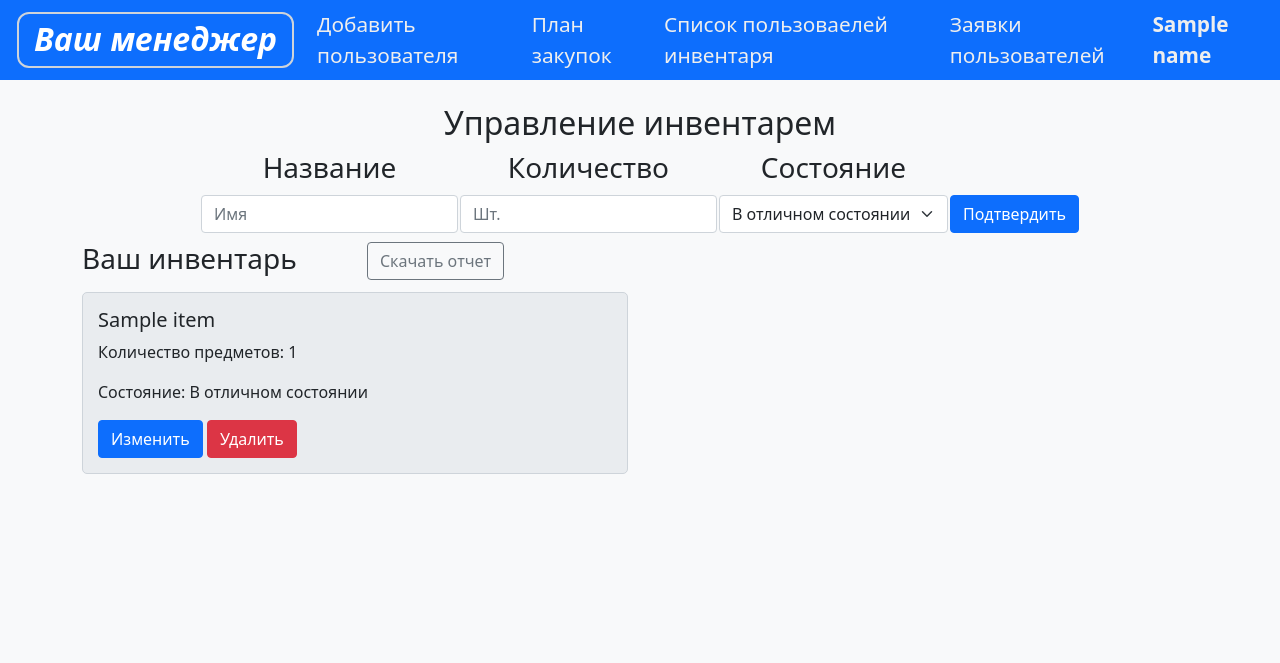
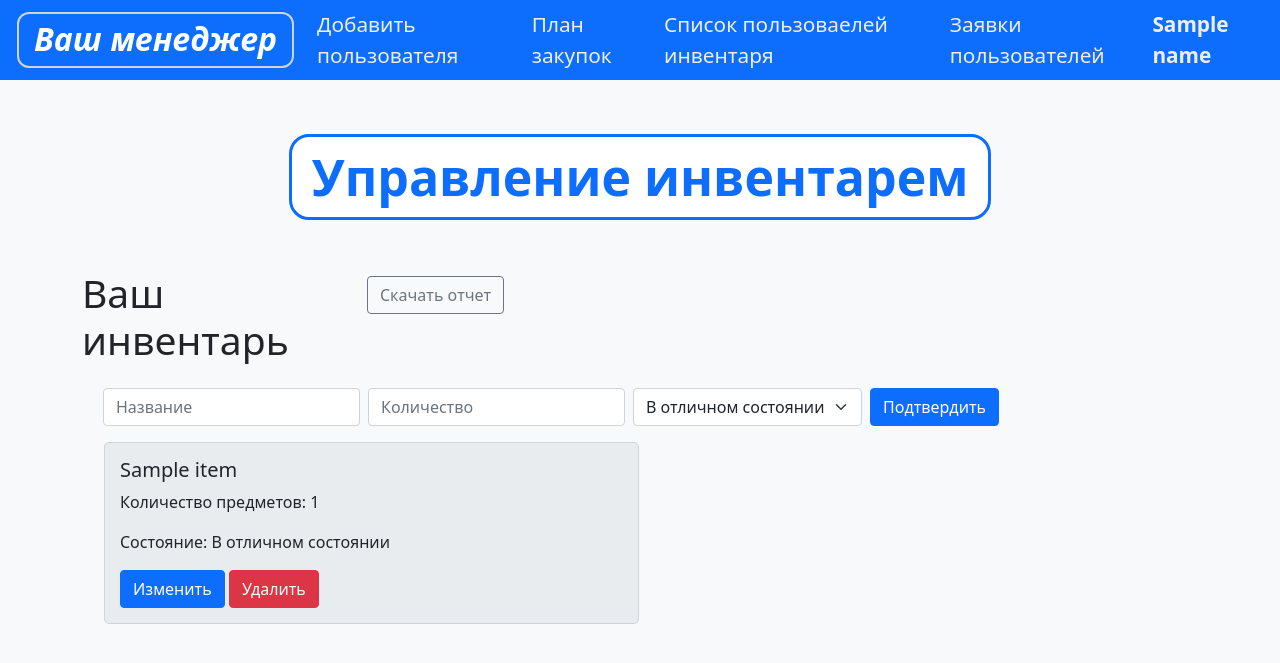
Before and after one commit to Karaseyka/Sport-equipment-management, a Flask app: template templates/admin.html in a window 1280 px wide. Shown: the top 663 px of the page. Run offline with Flask 3, Linux system fonts and the light colour scheme; the template is opened without the code that fills it: most values are stand-ins (such as "Sample title", 1, 10 or a date in 2020).

Commit message:
Admin Profile Redisign
ляпота

```diff
--- a/templates/admin.html
+++ b/templates/admin.html
@@ -1,18 +1,48 @@
+<!DOCTYPE html>
+<html lang="ru">
+<head>
+    <link rel="stylesheet" href="style.css">
+    <title>Менеджмент - Профиль</title>
+</head>
+
+<style>
+    .page-header {
+        margin-bottom: 50px;
+        margin-top: 30px;
+        font-size: 50px;
+        font-weight: bold;
+        background-color: #ffffff;
+        color: #0d6efd;
+        border-radius: 20px;
+        border: 3px solid #0d6efd;
+        padding: 10px 20px;
+        width: auto;
+    }
+    .base {
+        margin-bottom: 15px;
+    }
+    td {
+        padding-right: 7px;
+    }
+</style>
+
 {% extends "base.html" %}
 {% block content %}
 <div class="container">
-    <div class="inventory-list">
-        <h2 align="center">Управление инвентарем</h2>
-        <table align="center">
-            <tr>
-                <td><h3 align="center">Название</h3></td>
-                <td><h3 align="center">Количество</h3></td>
-                <td><h3 align="center">Состояние</h3></td>
-            </tr>
-            <tr>
+    <div class="d-flex justify-content-center"><h2 class="page-header" align="center">Управление инвентарем</h2></div>
+    <div class="row justify-content-start base">
+        <div class="col-3 base">
+            <h3 style="font-size: 39px">Ваш инвентарь</h3>
+        </div>
+        <div class="col-2">
+            <button type="button" style="margin-top: 6px" class="btn btn-outline-secondary">Скачать отчет</button>
+        </div>
+        <div>
+            <table align="left" style="margin-left: 20px">
+                <tr class="column">
                     <form method="POST">
-                    <td><input type="text" class="form-control" name="name_item" placeholder="Имя" required></td>
-                    <td><input type="number" class="form-control" name="quantity" placeholder="Шт." required></td>
+                        <td><input type="text" class="form-control" name="name_item" placeholder="Название" required></td>
+                        <td><input type="number" class="form-control" name="quantity" placeholder="Количество" required></td>
                         <td><select class="form-select" id="condition" name="condition">
                             <option value="good">В отличном состоянии</option>
                             <option value="bad">Неисправен</option>
@@ -25,17 +55,8 @@
                 </tr>
             </table>
         </div>
-    <div class="col-3"><h3></h3></div>
-    <div class="row justify-content-start">
-        <div class="col-3">
-            <h3>Ваш инвентарь</h3>
     </div>
-        <div class="col-4">
-            <button type="button" class="btn btn-outline-secondary">Скачать отчет</button>
-        </div>
-    </div>
-    <div class="col-3"><h3></h3></div>
-    <div class="row justify-content-start">
+    <div class="row justify-content-start" style="margin-left: 10px">
         {% for item in inventory %}
         <div class="col-6">
             <div class="inventory-item">
@@ -186,3 +207,4 @@
     }
 </script>
 {% endblock %}
+</html>
--- a/templates/base.html
+++ b/templates/base.html
@@ -68,7 +68,7 @@
             font-size: 1.3rem;
             color: #eeeeee;
             display: block;
-            padding: 5rem 0.5rem;
+            padding: 1rem 0.5rem;
             text-decoration: none;
             transition: 0.1s;
             margin: 10px;
@@ -90,7 +90,7 @@
             border: 1px solid #ced4da;
             border-radius: 5px;
             padding: 15px;
-            margin-bottom: 10px;
+            margin-bottom: 15px;
             transition: transform 0.2s;
             cursor: pointer;
         }
--- /dev/null
+++ b/templates/style.css
@@ -0,0 +1,5 @@
+.page-header {
+    margin-bottom: 20px;
+    font-size: 45px;
+    font-weight: bold
+}
```
Lines whose indentation alone changed are shown as unchanged.
